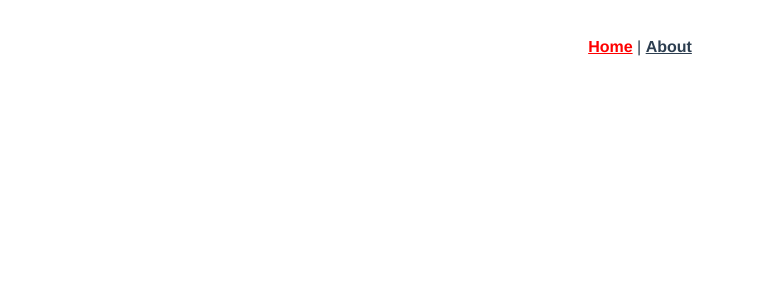
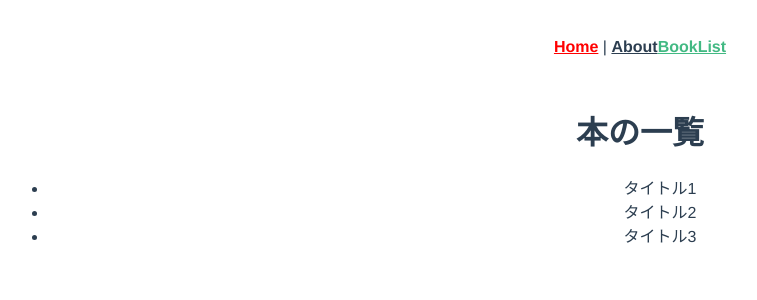
Before and after one commit to akadashiso/udemy-vuejs2-section7, a Vue app in the folder vuerouter/: page /book in a window 1280 px wide. Shown: the top 300 px of the page, without its empty margins (0-757 px from the left). Built offline with nearby package versions, Linux system fonts and the light colour scheme.

Commit message:
[Finish]Section7-89 : 動的パラメータ+props その1

```diff
--- a/vuerouter/src/App.vue
+++ b/vuerouter/src/App.vue
@@ -4,6 +4,7 @@
       <router-link to="/">Home</router-link> |
       <!-- <router-link to="/about" tag="button">About</router-link> -->
       <router-link to="/about" exact-active-class="test">About</router-link>
+      <router-link to="/book">BookList</router-link>
     </div>
     <router-view />
   </div>
--- /dev/null
+++ b/vuerouter/src/components/BookDetail.vue
@@ -0,0 +1,15 @@
+<template>
+  <div>
+    <p>本の詳細</p>
+  </div>
+</template>
+
+<script>
+export default {
+
+}
+</script>
+
+<style>
+
+</style>
--- a/vuerouter/src/router/index.js
+++ b/vuerouter/src/router/index.js
@@ -1,6 +1,8 @@
 import Vue from 'vue'
 import VueRouter from 'vue-router'
 import Home from '../views/Home.vue'
+import BookList from '../views/BookList.vue'
+import BookDetail from '@/components/BookDetail.vue'
 
 Vue.use(VueRouter)
 
@@ -17,6 +19,16 @@
     // this generates a separate chunk (about.[hash].js) for this route
     // which is lazy-loaded when the route is visited.
     component: () => import(/* webpackChunkName: "about" */ '../views/About.vue')
+  },
+  {
+    path: '/book',
+    name: 'BookList',
+    component: BookList
+  },
+  {
+    path: '/book/:id',
+    name: 'Book',
+    component: BookDetail
   }
 ]
 
--- /dev/null
+++ b/vuerouter/src/views/BookList.vue
@@ -0,0 +1,35 @@
+<template>
+  <div>
+    <h1>本の一覧</h1>
+    <ul>
+      <li @click="showBookDetail(book.id)" v-for="book in books" :key="book.id">
+        {{ book.title }}
+      </li>
+    </ul>
+  </div>
+</template>
+
+<script>
+export default {
+  name: "BookList",
+  data() {
+    return {
+      bookIndex: -1,
+      books: [
+        { id: 1, title: "タイトル1", content: "本の内容1" },
+        { id: 2, title: "タイトル2", content: "本の内容2" },
+        { id: 3, title: "タイトル3", content: "本の内容3" },
+      ],
+    };
+  },
+  methods: {
+    showBookDetail(id) {
+      this.bookIndex = id - 1;
+      console.log(this.bookIndex);
+    },
+  },
+};
+</script>
+
+<style>
+</style>
```
